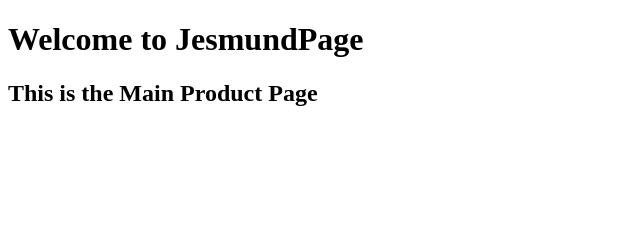
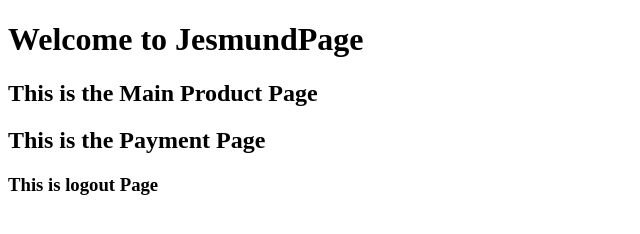
Before and after one commit to jesmund/landingpage, a plain HTML site: page index.html in a window 1280 px wide. Shown: the whole page, without its empty margins (0-640 px from the left). Drawn offline with Linux system fonts and the light colour scheme.

Commit message:
Added Payment and Logout

```diff
--- a/index.html
+++ b/index.html
@@ -8,5 +8,7 @@
 <body>
     <h1>Welcome to JesmundPage</h1>
     <h2>This is the Main Product Page</h2>
+    <h2>This is the Payment Page</h2>
+    <h3>This is logout Page</h3>
 </body>
 </html>
```
